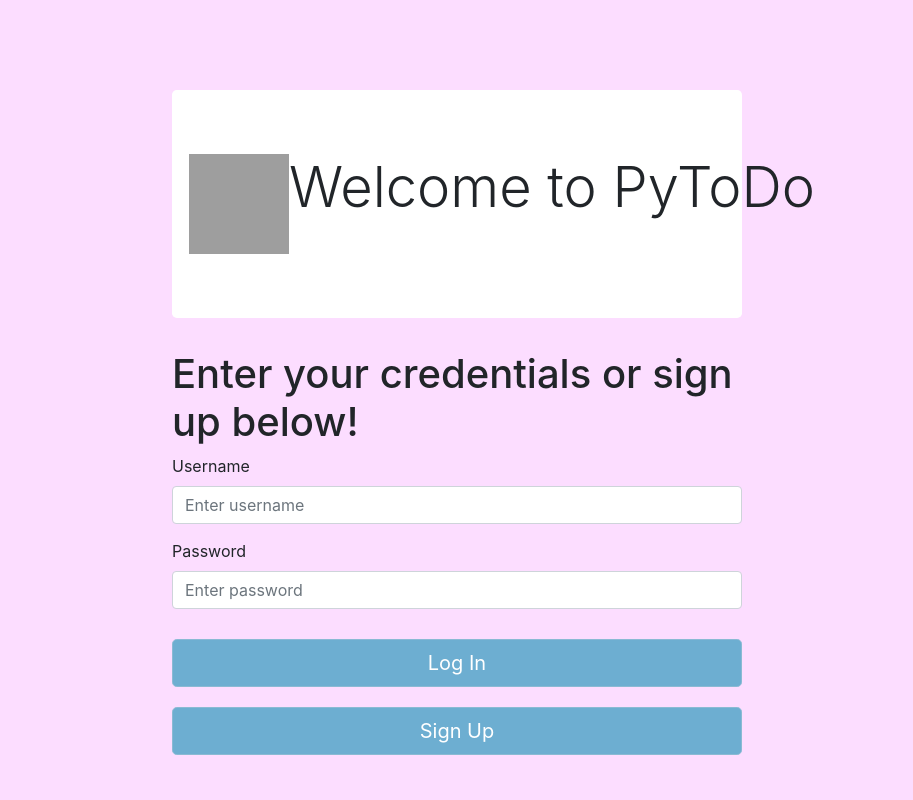
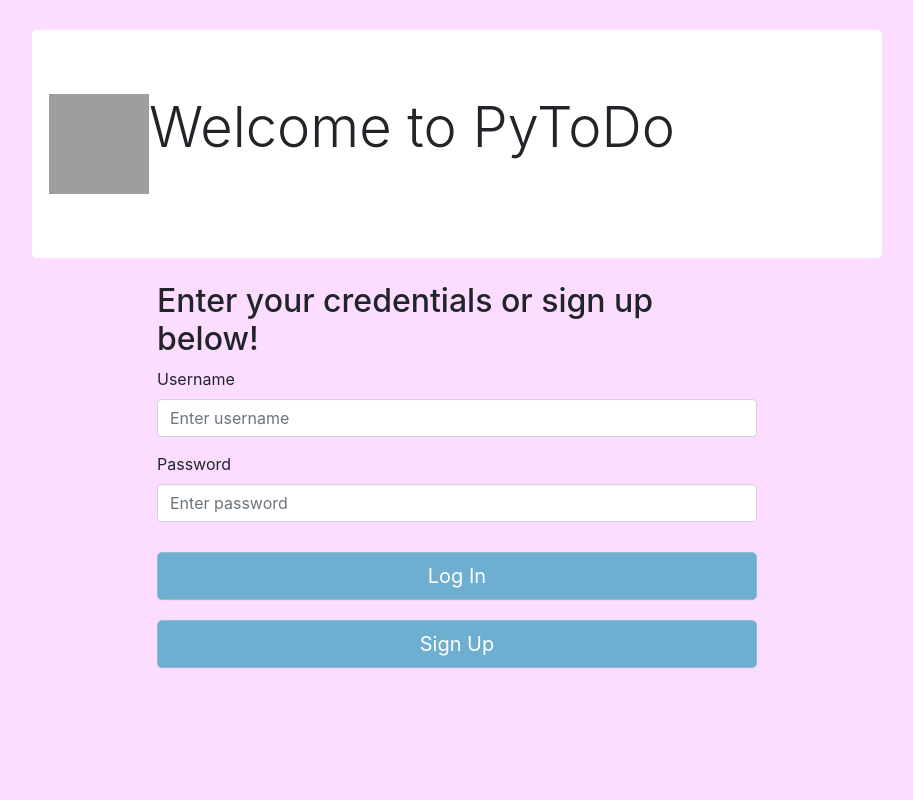
Before and after one commit to ninatchang/cis192-final-project, a Django app: page / in a window 1280 px wide. Shown: the whole page, without its empty margins (183-1096 px from the left). Run offline with Django 3.2, Linux system fonts and the light colour scheme; data that the repository does not hold is empty; some libraries are stand-ins or nearby versions; grey boxes are pictures that could not be loaded.

Commit message:
Changed login page again

```diff
--- a/reminder_app/reminders/templates/reminders.html
+++ b/reminder_app/reminders/templates/reminders.html
@@ -11,12 +11,27 @@
     align-items: center;
     background-color: rgb(252, 221, 255);
     overflow-y: scroll;
-    height: 400px;
+    height: 300px;
     }
   .todoDiv {
       width: 600px;
       height: 700px;
       position: fixed;
+      top: 55%;
+      left: 50%;
+      transform: translate(-50%, -50%);
+  }
+  .jumboDiv {
+      width: 850px;
+      position: fixed;
+      top: 10%;
+      left: 50%;
+      transform: translate(-50%, -50%);
+  }
+  .loginDiv {
+      width: 600px;
+      position: fixed;
+      top: 60%;
       top: 55%;
       left: 50%;
       transform: translate(-50%, -50%);
@@ -120,7 +135,7 @@
         </div>
       </div>
           <div class="loginDiv">
-          <h1 class="title"">Enter your credentials or sign up below! </h1>
+          <h2 class="title"">Enter your credentials or sign up below! </h2>
           <form method="POST" action="/login/">
               {% csrf_token %}
               <div class="form-group" style="margin-bottom: 15px">
```
